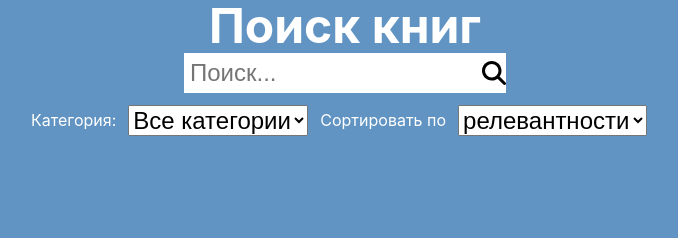
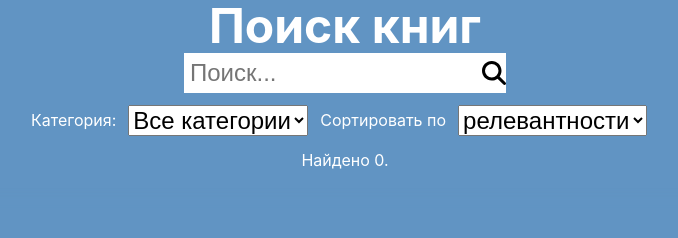
Before and after one commit to FaustLuck/fugr-ru, a React (Vite) app: page / in a window 1280 px wide. Both pictures are taken after a click on the picture "Искать". Shown: the top 238 px of the page, without its empty margins (295-973 px from the left). Built offline with nearby package versions, Linux system fonts and the light colour scheme.

Commit message:
Counter.jsx

```diff
--- /dev/null
+++ b/src/components/Counter/Counter.jsx
@@ -0,0 +1,13 @@
+import { useSelector } from "react-redux";
+
+function Counter() {
+  const totalItems = useSelector(state => state.totalItems);
+  if (totalItems === null) return (<></>);
+  return (
+    <div>
+      <span>Найдено {totalItems}.</span>
+    </div>
+  );
+}
+
+export default Counter;
--- a/src/components/Header/Header.jsx
+++ b/src/components/Header/Header.jsx
@@ -5,6 +5,7 @@ import { getBooks, clear, saveChoice } from "@s/actions.js";
 import "@c/Header/Header.scss";
 import { useNavigate } from "react-router-dom";
 import imgURL from "@a/glass.svg";
+import Counter from "@c/Counter/Counter.jsx";
 
 function Header() {
   const categoriesList = [
@@ -62,6 +63,7 @@ function Header() {
                   handleChange={((value) => setSortBy(value))}></List>
           </label>
         </div>
+        <Counter/>
       </form>
     </header>
   );
```
